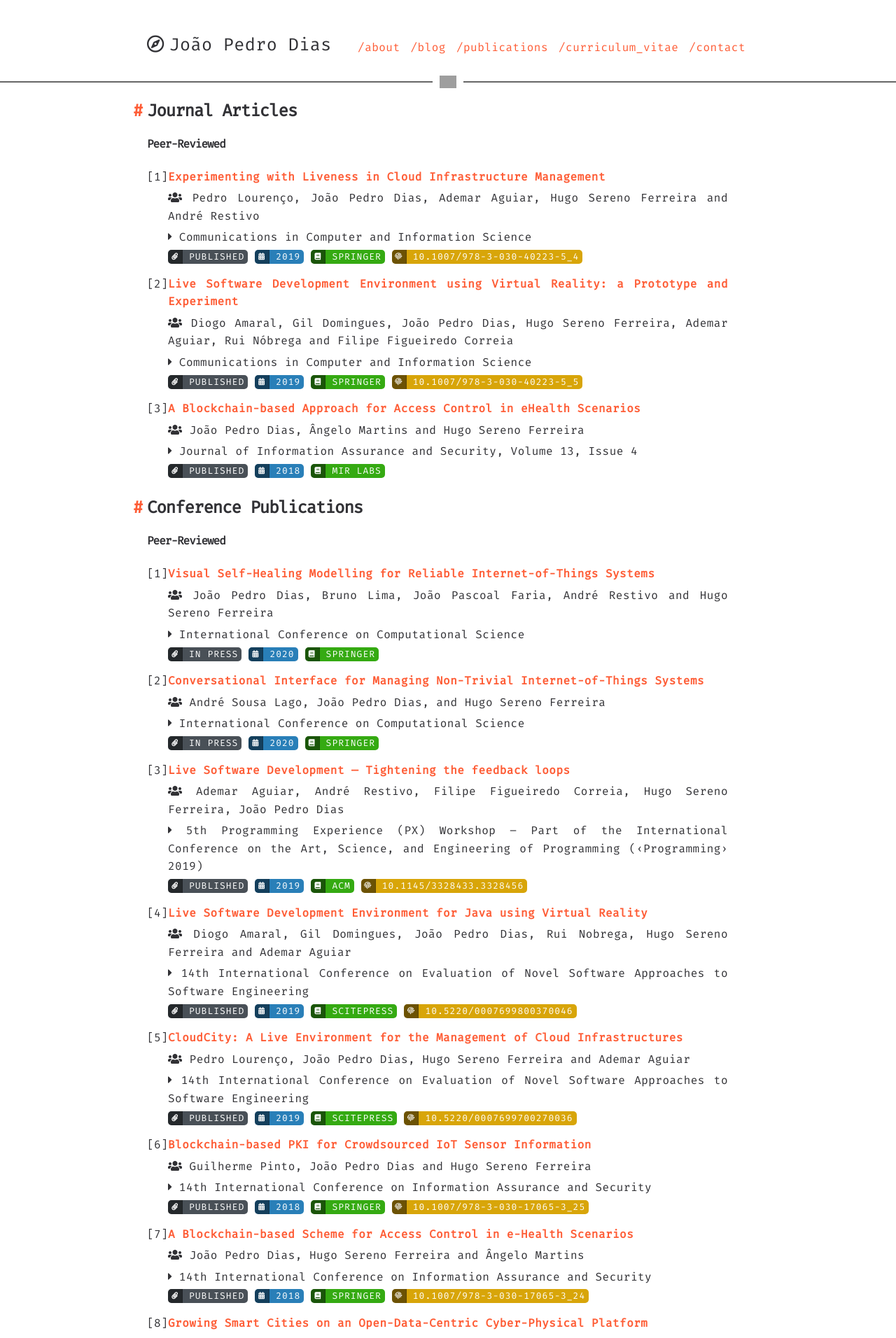
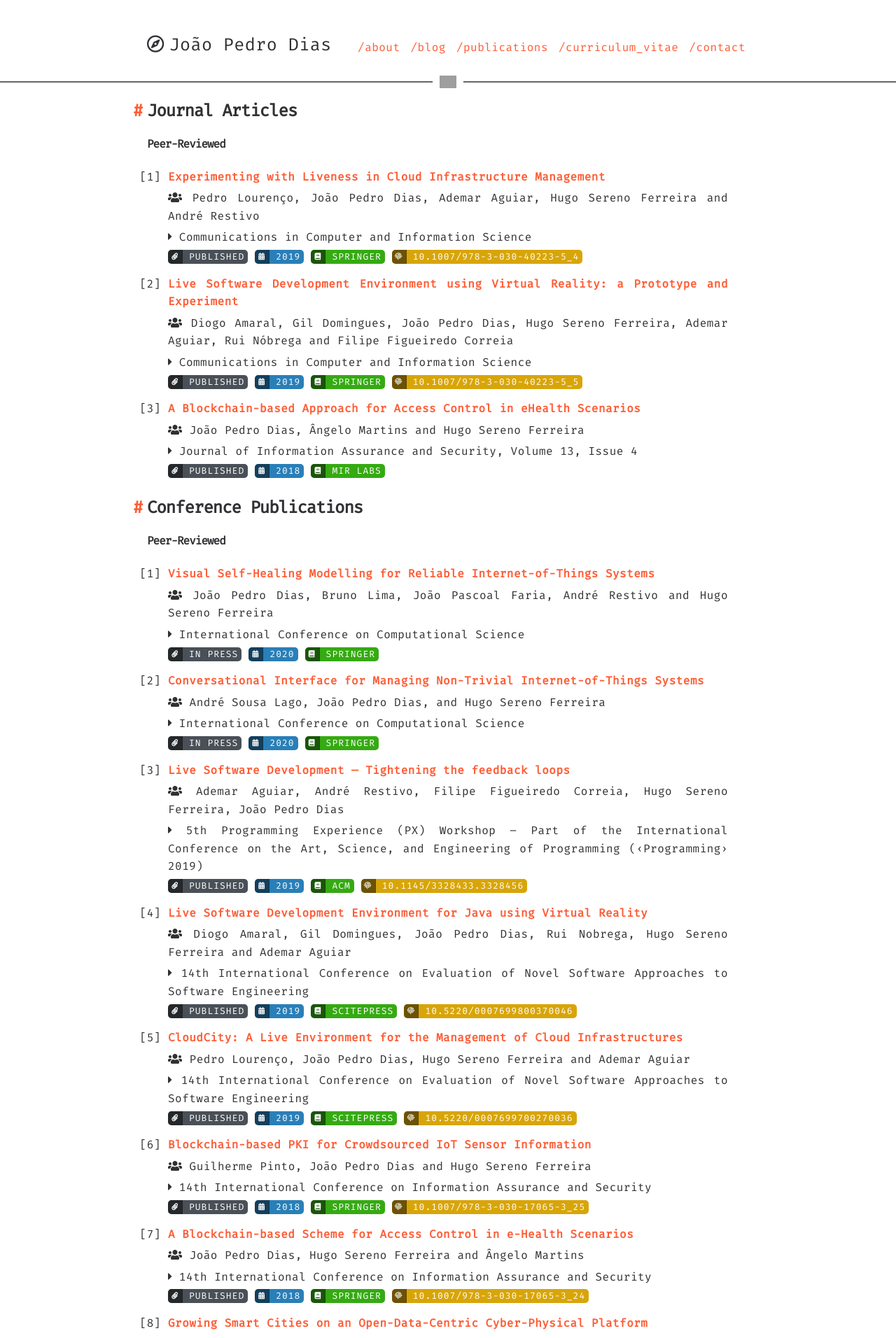
Before and after one commit to jpdias/jpdias.github.io, a Jekyll site: the page built from publications.md, in a window 1280 px wide. Shown: the top 1912 px of the page at 70% size. Built offline with Jekyll 4.4.1, drawn with Linux system fonts in a browser that asks for light colours; nearby versions of some CDN libraries; grey boxes are pictures that could not be loaded.

Commit message:
fix ol margin

```diff
--- a/css/main.css
+++ b/css/main.css
@@ -156,10 +156,6 @@ h2,h3,h4 {
     width: 100%;
     float: none;
   }
-  /*.content ol > li {
-  margin-top: 30px !important;
-}
-*/
   #navlist {
     padding: 10px 0 10px 0;
     margin: 0;
@@ -412,6 +408,10 @@ pre a: only-of-type::before {
   margin-top: 5px;
   margin-bottom: 5px;
 }
+.content ol > li:before {
+  content: "";
+  margin-left: -0.65rem;
+}
 .content ul > li {
   margin: 5px 0 5px 0;
 }
```
